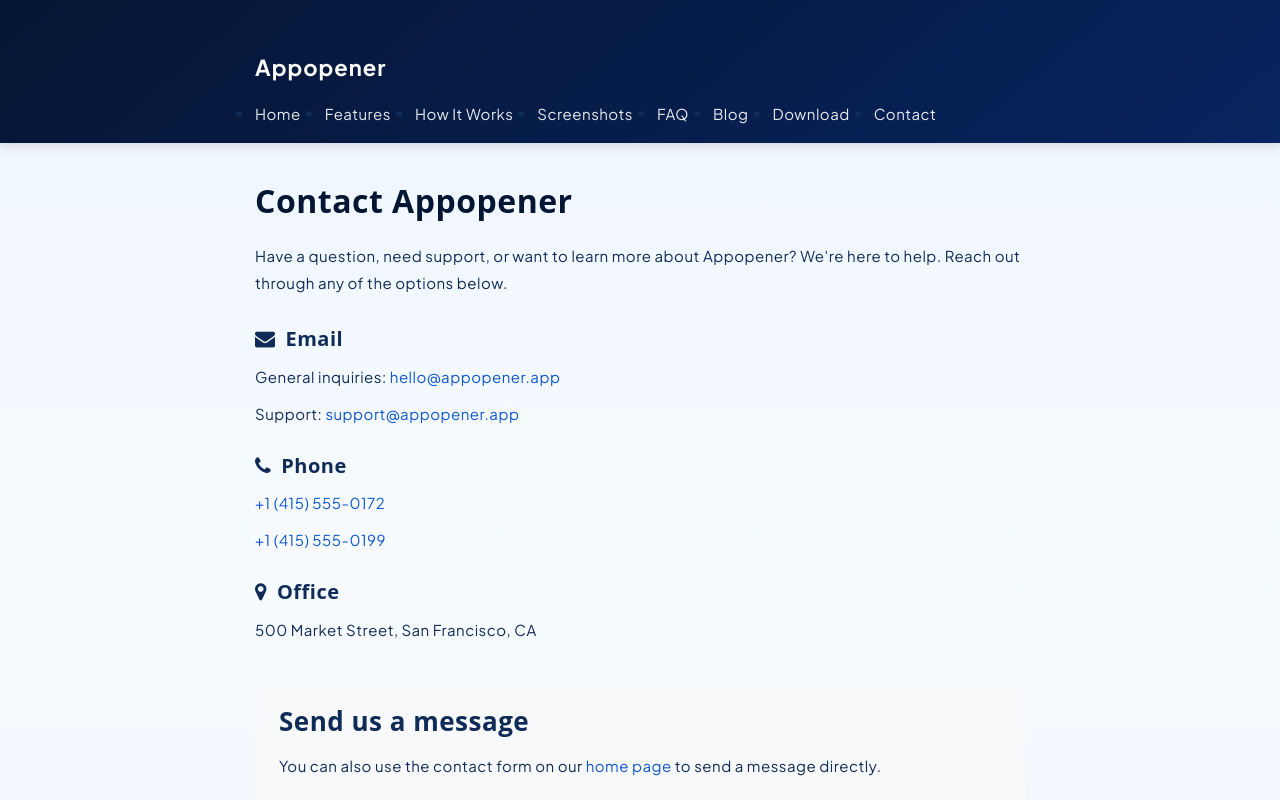
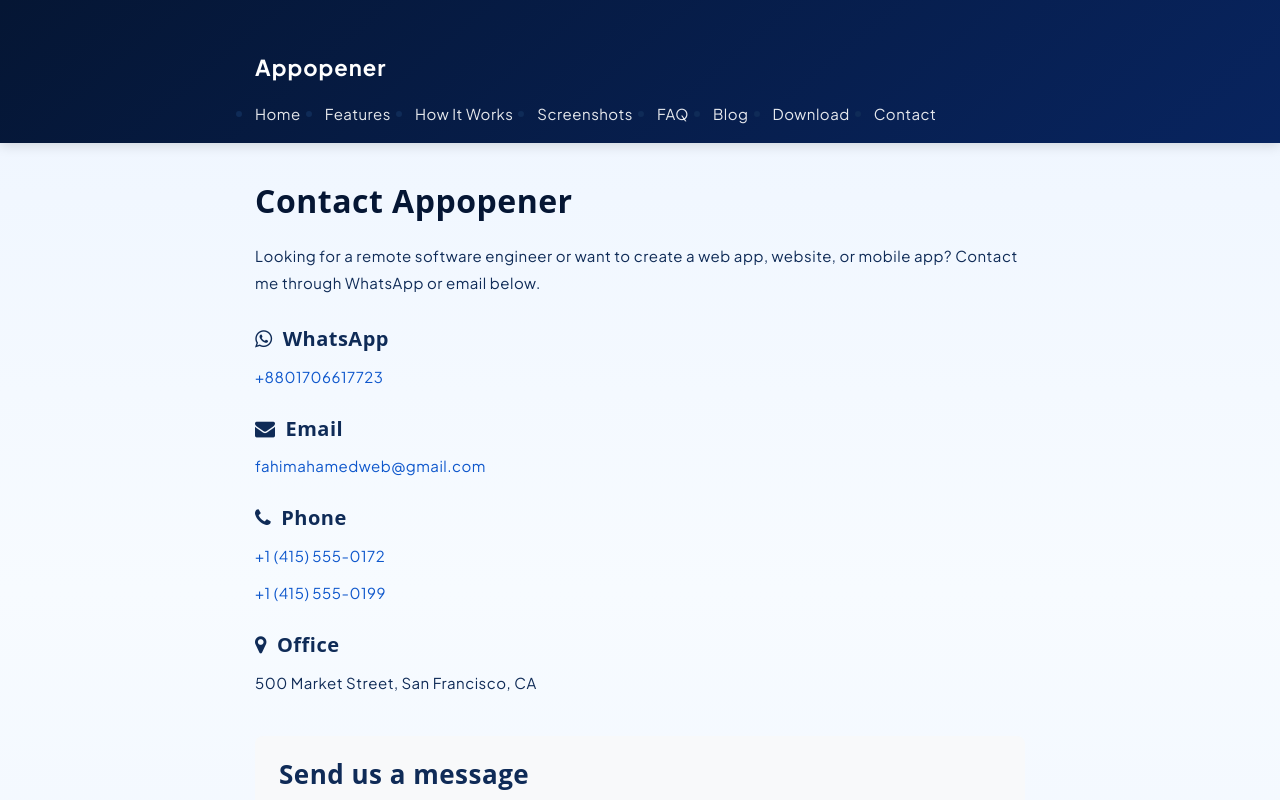
Before and after one commit to FahimAhamed101/AppshedulerLanding, a Next.js app: page /contact in a window 1280 px wide. Shown: the top 800 px of the page. Built offline with nearby package versions, Linux system fonts and the light colour scheme.

Commit message:
done the changes

```diff
--- a/app/about/page.tsx
+++ b/app/about/page.tsx
@@ -59,7 +59,7 @@ export default function AboutPage() {
         <h2 style={{ marginTop: "28px", fontSize: "22px" }}>Contact Us</h2>
         <p>
           We&apos;d love to hear from you. Reach out at{" "}
-          <a href="mailto:hello@appopener.app">hello@appopener.app</a> or
+          <a href="mailto:fahimahamedweb@gmail.com">fahimahamedweb@gmail.com</a> or
           visit our <a href="/contact">Contact page</a>.
         </p>
       </div>
--- a/app/apex-template-html.ts
+++ b/app/apex-template-html.ts
@@ -477,7 +477,7 @@ export const apexTemplateHtml = String.raw`
 							<div class="mu-title-area">
 								<h2 class="mu-heading-title">Talk To The Appopener Team</h2>
 								<span class="mu-title-dot"></span>
-								<p>Need a custom setup for your company? Send us a message and we will help you launch quickly.</p>
+								<p>Looking for a remote software engineer or want to create a web app, website, or mobile app? Contact me.</p>
 							</div>
 
 
@@ -520,10 +520,15 @@ export const apexTemplateHtml = String.raw`
 											</div>
 
 											<div class="mu-contact-right-single">
+												<div class="mu-icon"><i class="fa fa-whatsapp"></i></div>
+												<p><strong>WhatsApp</strong></p>
+												<p><a href="https://wa.me/8801706617723">+8801706617723</a></p>
+											</div>
+
+											<div class="mu-contact-right-single">
 												<div class="mu-icon"><i class="fa fa-envelope"></i></div>
 												<p><strong>Email</strong></p>
-												<p><a href="mailto:hello@appopener.app">hello@appopener.app</a></p>
-												<p><a href="mailto:support@appopener.app">support@appopener.app</a></p>
+												<p><a href="mailto:fahimahamedweb@gmail.com">fahimahamedweb@gmail.com</a></p>
 											</div>
 
 											<div class="mu-contact-right-single">
--- a/app/contact/page.tsx
+++ b/app/contact/page.tsx
@@ -17,23 +17,27 @@ export default function ContactPage() {
     <PageLayout title="Contact Appopener">
       <div style={{ maxWidth: "800px", lineHeight: 1.8 }}>
         <p>
-          Have a question, need support, or want to learn more about
-          Appopener? We&apos;re here to help. Reach out through any of the
-          options below.
+          Looking for a remote software engineer or want to create a web app,
+          website, or mobile app? Contact me through WhatsApp or email below.
         </p>
 
         <div style={{ marginTop: "32px" }}>
+          <h2 style={{ fontSize: "20px", marginBottom: "12px" }}>
+            <i className="fa fa-whatsapp" style={{ marginRight: "10px" }} />
+            WhatsApp
+          </h2>
+          <p>
+            <a href="https://wa.me/8801706617723">+8801706617723</a>
+          </p>
+        </div>
+
+        <div style={{ marginTop: "28px" }}>
           <h2 style={{ fontSize: "20px", marginBottom: "12px" }}>
             <i className="fa fa-envelope" style={{ marginRight: "10px" }} />
             Email
           </h2>
           <p>
-            General inquiries:{" "}
-            <a href="mailto:hello@appopener.app">hello@appopener.app</a>
-          </p>
-          <p>
-            Support:{" "}
-            <a href="mailto:support@appopener.app">support@appopener.app</a>
+            <a href="mailto:fahimahamedweb@gmail.com">fahimahamedweb@gmail.com</a>
           </p>
         </div>
 
--- a/app/page.tsx
+++ b/app/page.tsx
@@ -532,8 +532,8 @@ export default function Home() {
                     <h2 className="mu-heading-title">Talk To The Appopener Team</h2>
                     <span className="mu-title-dot" />
                     <p>
-                      Need a custom setup for your company? Send us a message
-                      and we will help you launch quickly.
+                      Looking for a remote software engineer or want to create
+                      a web app, website, or mobile app? Contact me.
                     </p>
                   </div>
 
@@ -588,19 +588,28 @@ export default function Home() {
                         <div className="mu-contact-right">
                           <div className="mu-contact-right-single">
                             <div className="mu-icon">
+                              <i className="fa fa-whatsapp" />
+                            </div>
+                            <p>
+                              <strong>WhatsApp</strong>
+                            </p>
+                            <p>
+                              <a href="https://wa.me/8801706617723">
+                                +8801706617723
+                              </a>
+                            </p>
+                          </div>
+
+                          <div className="mu-contact-right-single">
+                            <div className="mu-icon">
                               <i className="fa fa-envelope" />
                             </div>
                             <p>
                               <strong>Email</strong>
                             </p>
                             <p>
-                              <a href="mailto:hello@appopener.app">
-                                hello@appopener.app
-                              </a>
-                            </p>
-                            <p>
-                              <a href="mailto:support@appopener.app">
-                                support@appopener.app
+                              <a href="mailto:fahimahamedweb@gmail.com">
+                                fahimahamedweb@gmail.com
                               </a>
                             </p>
                           </div>
--- a/app/privacy/page.tsx
+++ b/app/privacy/page.tsx
@@ -72,7 +72,7 @@ export default function PrivacyPage() {
         <p>
           Depending on your location, you may have the right to access,
           correct, or delete your personal data. You can manage your account
-          settings or contact us at support@appopener.app to exercise these
+          settings or contact us at fahimahamedweb@gmail.com to exercise these
           rights.
         </p>
 
@@ -90,7 +90,7 @@ export default function PrivacyPage() {
         </h2>
         <p>
           If you have questions about this Privacy Policy, please contact us at{" "}
-          <a href="mailto:support@appopener.app">support@appopener.app</a> or
+          <a href="mailto:fahimahamedweb@gmail.com">fahimahamedweb@gmail.com</a> or
           visit our <a href="/contact">Contact page</a>.
         </p>
       </div>
--- a/app/terms/page.tsx
+++ b/app/terms/page.tsx
@@ -97,7 +97,7 @@ export default function TermsPage() {
         </h2>
         <p>
           For questions about these Terms, contact us at{" "}
-          <a href="mailto:support@appopener.app">support@appopener.app</a> or
+          <a href="mailto:fahimahamedweb@gmail.com">fahimahamedweb@gmail.com</a> or
           visit our <a href="/contact">Contact page</a>.
         </p>
       </div>
```
Also changed, not shown: 1 other file (tests, documents, lock files or other folders).
